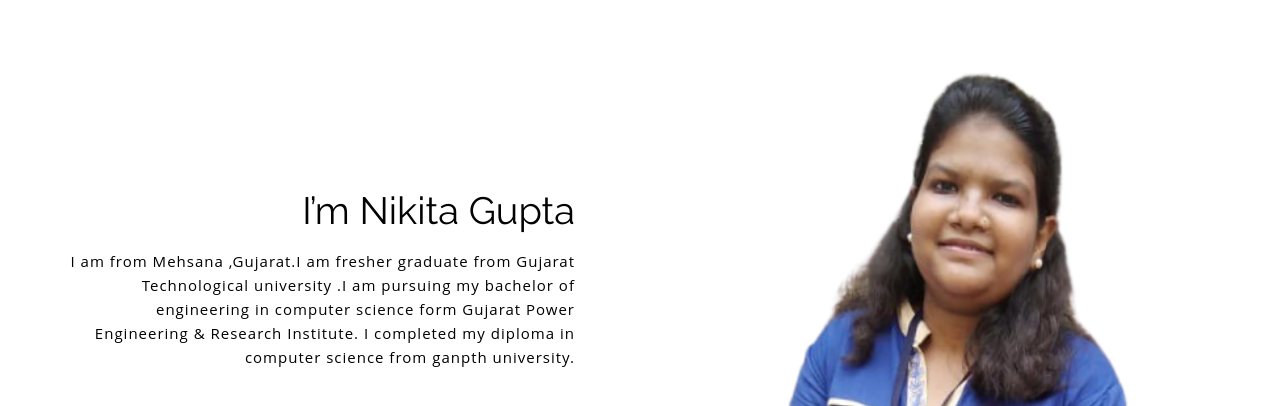
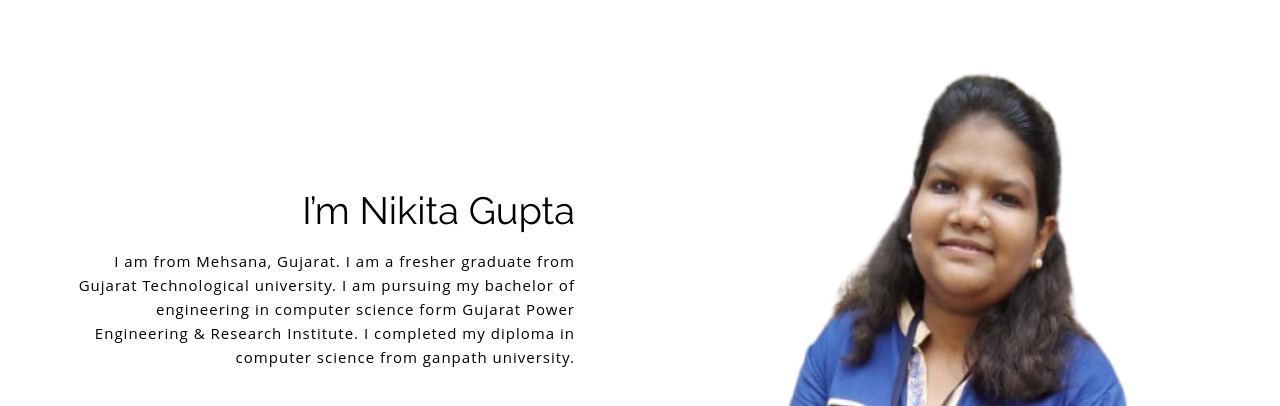
Before and after one commit to guptaniki/my-resume, a plain HTML site: page index.html in a window 1280 px wide. Shown: the top 406 px of the page. Drawn offline with Linux system fonts and the light colour scheme.

Commit message:
Update index.html

```diff
--- a/index.html
+++ b/index.html
@@ -34,7 +34,8 @@
             <div class="top_left_cont intro zoomIn wow animated">
               <h2>I’m Nikita Gupta<br></h2>
               <p>
-			  I am from Mehsana ,Gujarat.I am fresher graduate  from Gujarat Technological university .I am pursuing my bachelor of engineering  in computer science  form Gujarat Power Engineering & Research Institute. I completed my diploma in computer science from ganpth university. </p>
+		      I am from Mehsana, Gujarat. I am a fresher graduate from Gujarat Technological university. I am pursuing my bachelor of engineering in computer science form Gujarat Power Engineering & Research Institute. I completed my diploma in computer science from ganpath university.
+		 </p>
                 <div class="underline"></div>
               <ul class="social_links">
 				<li class="twitter animated bounceIn wow delay-02s animated" style="visibility: visible; animation-name: bounceIn;"><a href="javascript:void(0)"><i class="fa fa-twitter"></i></a></li>
```
